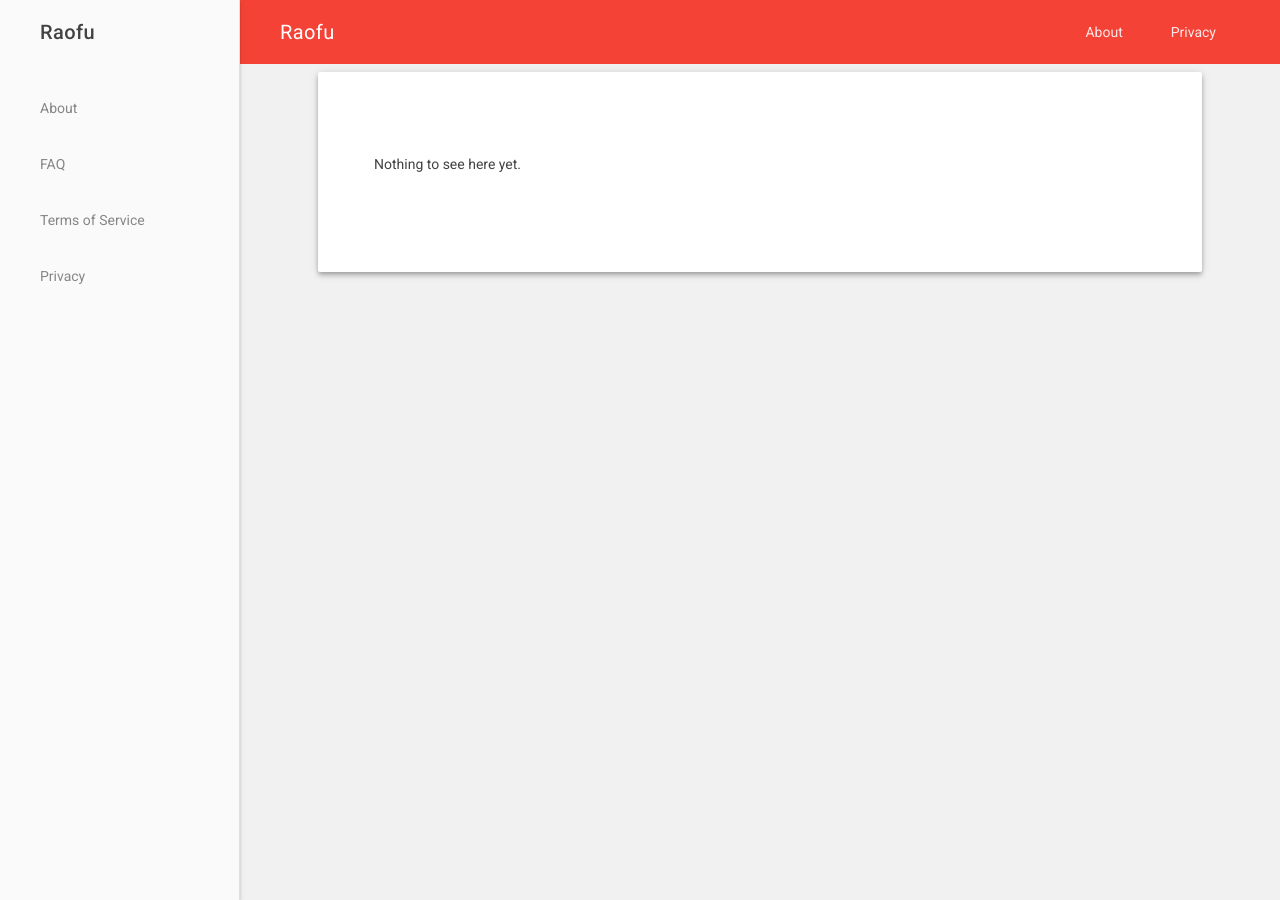
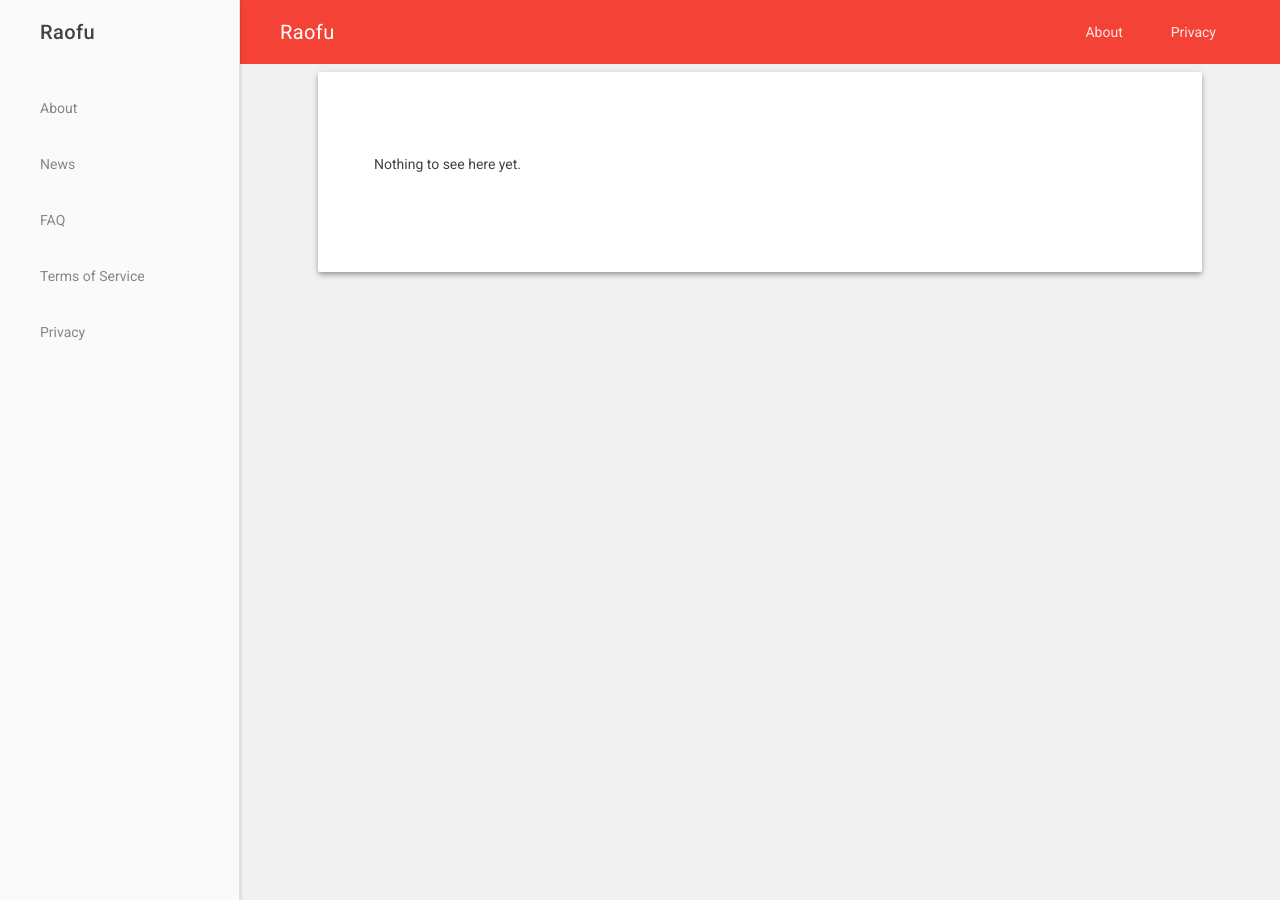
Before and after one commit to kittsville/Asrask, a Jekyll site: the page built from pages/homepage.md, in a window 1280 px wide. Built offline with Jekyll 4.4.1, drawn with Linux system fonts in a browser that asks for light colours.

```diff
--- a/_config.yml
+++ b/_config.yml
@@ -7,6 +7,8 @@ creator:
 navigation:
   - title: About
     url: /about/
+  - title: News
+    url: https://reddit.com/r/Raofu
   - title: FAQ
     url: /faq/
   - title: Terms of Service
```
